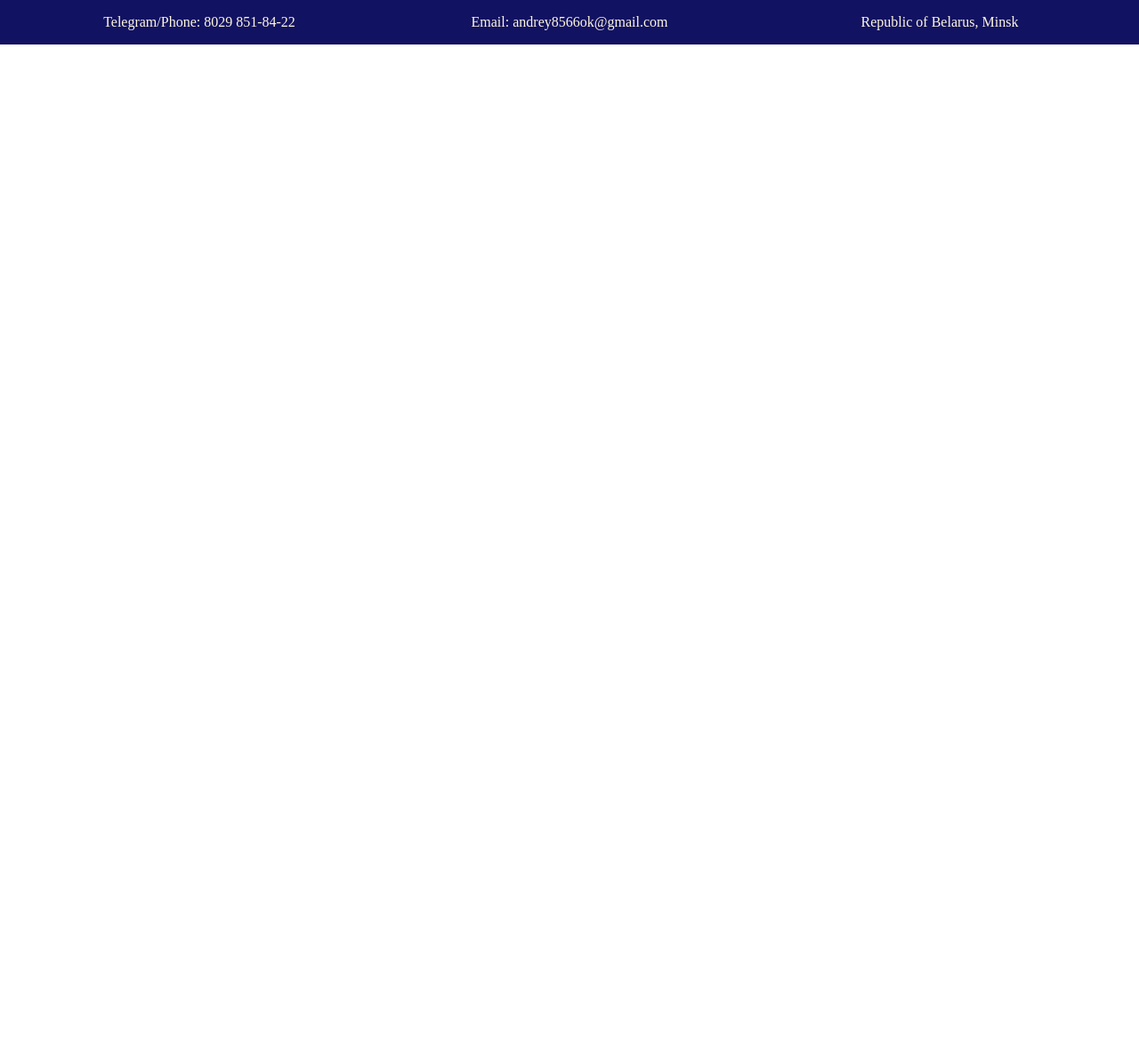
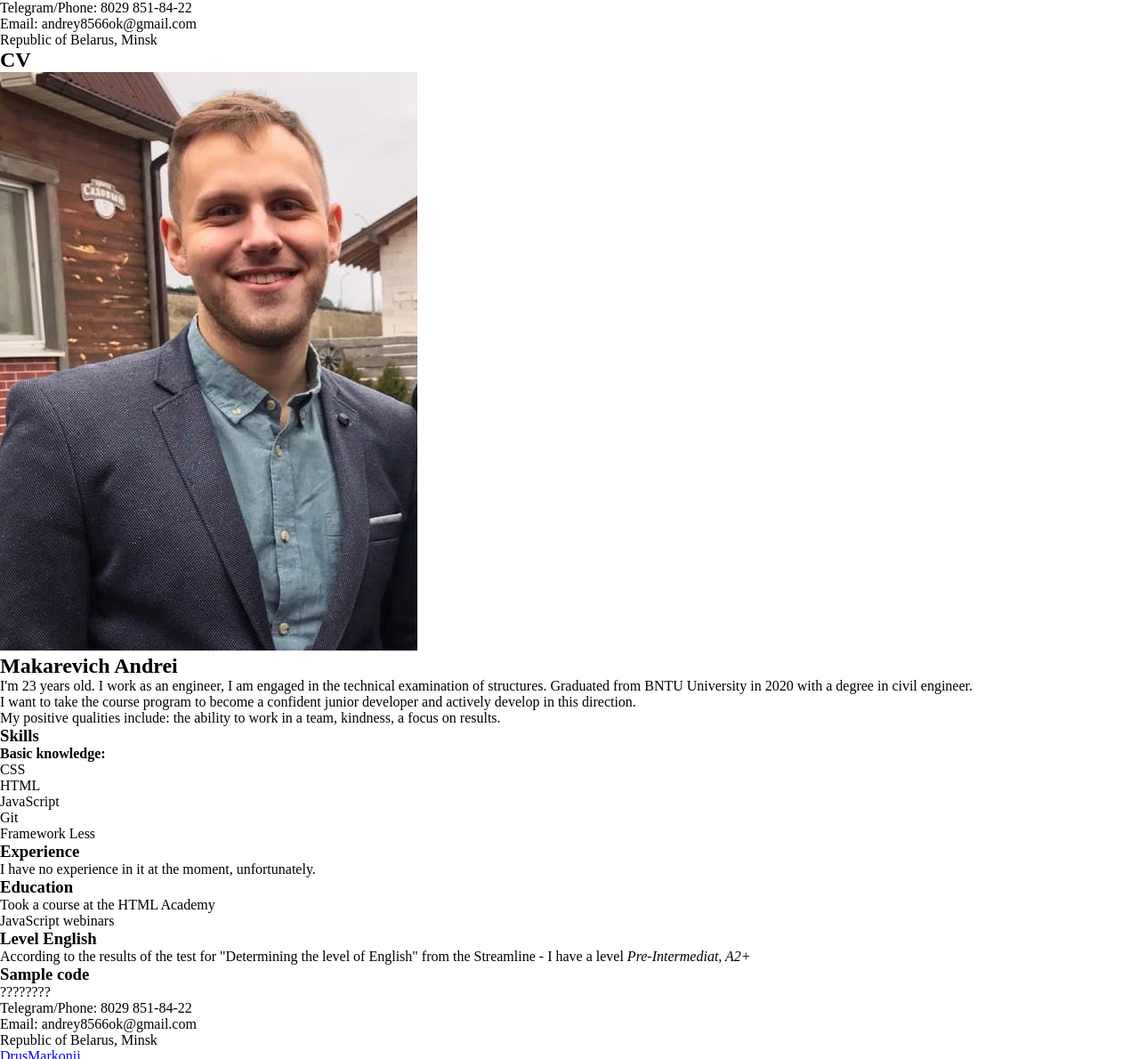
Before and after one commit to DrusMarkonii/rsschool-cv, a plain HTML site: page index.html in a window 1280 px wide. Shown: the top 1190 px of the page at 89% size. Before the commit the page ends 800 px from the top, so only its background shows below. Drawn offline with Linux system fonts and the light colour scheme.

Commit message:
feat: creat html markup

```diff
--- a/index.html
+++ b/index.html
@@ -2,23 +2,119 @@
 <html lang="en" no-js>
 <head>
     <meta charset="UTF-8">
-    <link rel="stylesheet" href="style.css">
+    <link rel="stylesheet" href="styles/style.css">
     <title>CV in HTML</title>
 </head>
 <body>
     <header>
-        <div class="wrapper-header">
+        <div class="wrapper">
             <div class="contacts">
-               Telegram/Phone: 8029 851-84-22
+                <span>Telegram/Phone: 8029 851-84-22</span>
             </div>
             <div class="email">
-                Email: andrey8566ok@gmail.com
+                <span>Email: andrey8566ok@gmail.com</span>
             </div>
             <div class="location">
-               Republic of Belarus, Minsk
+                <span>Republic of Belarus, Minsk</span>
             </div>
         </div>
     </header>
+    <main>
+        <div class="wrapper">
+            <section class="section-content section-content-self">
+                <h1>CV</h1>
+                    <div class="wrapper">
+                        <figure>
+                            <img src="image/photo_2021-02-28_01-00-39.jpg" alt="My photo" class="avatar">
+                        </figure>
+                        <div class="main-info">
+                            <h2>Makarevich Andrei</h2>
+                                <div class="text">
+                                    <p><blockquote>I'm 23 years old. I work as an engineer, I am engaged in the technical examination of structures. Graduated from BNTU University in 2020 with a degree in civil engineer.</blockquote>
+                                    I want to take the course program to become a confident junior developer and actively develop in this direction.<br>
+                                    My positive qualities include: the ability to work in a team, kindness, a focus on results.</p>
+                                </div>
+                        </div>
 
+                    </div>
+
+            </section>
+        </div>
+        <div class="wrapper">
+            <section class="section-content section-content-skills" >
+                <h3>Skills</h3>
+                    <div class="text">
+                        <h4>Basic knowledge:</h4>
+                            <ul>
+                                <li>CSS</li>
+                                <li>HTML</li>
+                                <li>JavaScript</li>
+                                <li>Git</li>
+                                <li>Framework Less</li>
+                            </ul>
+                    </div>
+            </section>
+        </div>
+        <div class="wrapper">
+            <section class="section-content section-content-experience" >
+                <h3>Experience</h3>
+                    <div class="text">
+                        <span>I have no experience in it at the moment, unfortunately.</span>
+                    </div>
+            </section>
+        </div>
+        <div class="wrapper">
+            <section class="section-content section-content-education" >
+                <h3>Education</h3>
+                    <div class="text">
+                        <ul>
+                            <li>Took a course at the HTML Academy</li>
+                            <li>JavaScript webinars</li>
+                        </ul>
+                    </div>
+            </section>
+        </div>
+        <div class="wrapper">
+            <section class="section-content section-content-english" >
+                <h3>Level English</h3>
+                    <div class="text">
+                        <span>Аccording to the results of the test for "Determining the level of English" from the Streamline - I have a level <i>Pre-Intermediat, A2+</i></span>
+                    </div>
+            </section>
+        </div>
+        <div class="wrapper">
+            <section class="section-content section-content-code" >
+                <h3>Sample code</h3>
+                    <div class="text">
+                        <span>????????</i></span>
+                    </div>
+            </section>
+        </div>
+    </main>
+    <footer>
+        <div class="contacts-footer">
+            <div class="contacts">
+                <span>Telegram/Phone: 8029 851-84-22</span>
+            </div>
+            <div class="email">
+                <span>Email: andrey8566ok@gmail.com</span>
+            </div>
+            <div class="location">
+                <span>Republic of Belarus, Minsk</span>
+            </div>
+        </div>
+        <div class="link">
+            <div class="github">
+                <a href="https://github.com/DrusMarkonii">DrusMarkonii</a>
+            </div>
+            <figure class="logo">
+                <a href="https://rs.school/js/"><img src="image/rs_school_js.svg" alt="logo rs school" class="src"></a>
+            </figure>
+            <time datatime="2020">2020</time>
+            <figure class="youtube">
+                <a href="#"><img src="image/YouTube_full-color_icon_(2017).svg" alt="YouTube"></a>
+            </figure>
+        </div>
+    </footer>
 </body>
 </html>
--- a/style.css
+++ /dev/null
@@ -1,16 +0,0 @@
-*{
-    padding: 0;
-    margin:0;
-}
-
-.wrapper-header {
-    display:grid;
-    grid-template-columns:repeat(3, 1fr);
-    justify-items: center;
-    background-color:rgb(18, 18, 99);
-    color:cornsilk;
-    padding: 1em;
-}
-
-
-}
--- /dev/null
+++ b/styles/style.css
@@ -0,0 +1,4 @@
+*{
+    padding: 0;
+    margin:0;
+}
```
Also changed, not shown: image/YouTube_full-color_icon_(2017).svg (added), image/photo_2021-02-28_01-00-39.jpg (added), image/rs_school_js.svg (added).
